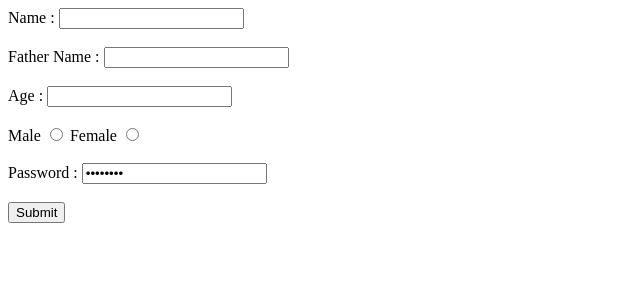
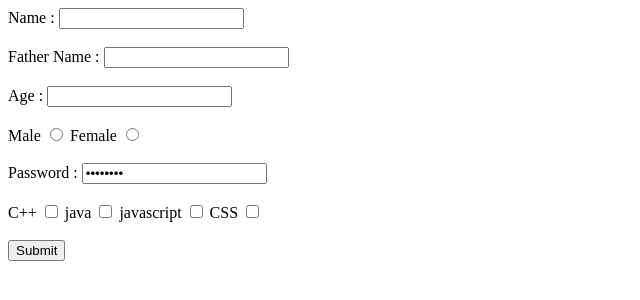
Before and after one commit to shreyash-nimbargi/web-development-bootcamp, a plain HTML site: page html/Day4/index.html in a window 1280 px wide. Shown: the whole page, without its empty margins (0-640 px from the left). Drawn offline with Linux system fonts and the light colour scheme.

Commit message:
quick update

```diff
--- a/html/Day4/index.html
+++ b/html/Day4/index.html
@@ -25,6 +25,15 @@
         <label >Password : </label>
         <input type="password" name="userPass" value="password">
         <br><br>
+        <label for="C++">C++</label>
+        <input type="checkbox" id="C++">
+        <label for="java">java</label>
+        <input type="checkbox" id="java">
+        <label for="javascript">javascript</label>
+        <input type="checkbox" id="javascript">
+        <label for="CSS">CSS</label>
+        <input type="checkbox" id="CSS">
+        <br><br>
         <input type="submit">
     </form>
 </body>
```
Also changed, not shown: html/Day4/project.html (added).
